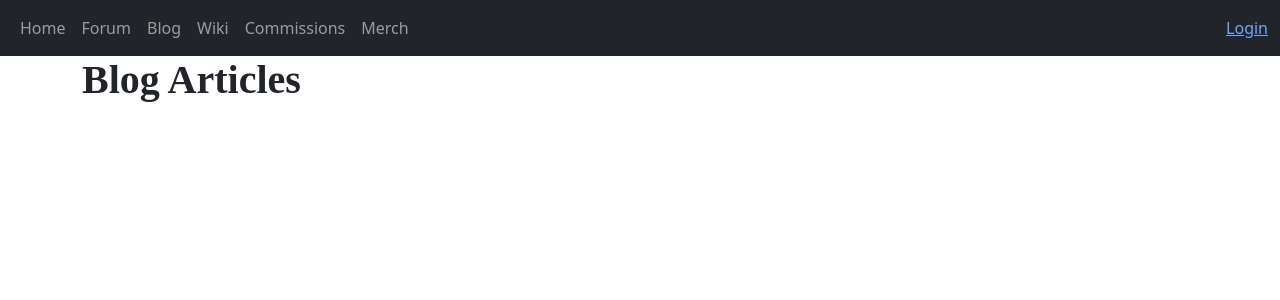
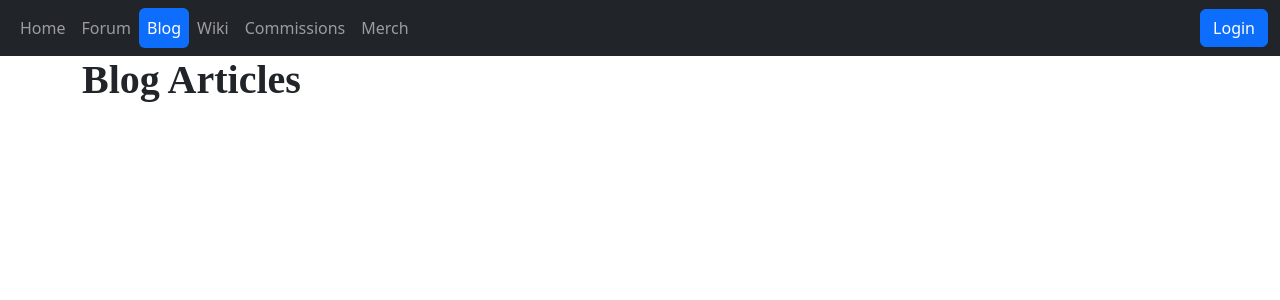
Before and after one commit to pris-matic/hobbysite-CD-3, a Django app: page /blog/articles/ in a window 1280 px wide. Shown: the top 300 px of the page. Run offline with Django 5.2, Linux system fonts and the light colour scheme; data that the repository does not hold is empty.

Commit message:
updated the base template and removed excess migration files

```diff
--- a/hobbysite/hobbysite/templates/hobbysite/base.html
+++ b/hobbysite/hobbysite/templates/hobbysite/base.html
@@ -10,47 +10,45 @@
 
     <nav class="navbar sticky-top navbar-expand bg-dark" data-bs-theme="dark">
         <div class="container-fluid">
-            <div>
             <ul class="navbar-nav">
+	    {% with request.resolver_match.app_name as app_name %}
                 <li class="nav-item">
-                        <a class="nav-link" href="{% url 'user_management:home' %}"> Home </a>
+			<a class="nav-link rounded {% if app_name == 'home' %}text-bg-primary active{% endif %}" href="{% url 'user_management:home' %}"> Home </a>
                 </li>
                 <li class="nav-item">
-                        <a class="nav-link" href="{% url 'forum:get_forum_categories' %}"> Forum </a>
+                    <a class="nav-link rounded {% if app_name == 'forum' %}text-bg-primary active{% endif %}" href="{% url 'forum:get_forum_categories' %}"> Forum </a>
                 </li>
                 <li class="nav-item">
-                        <a class="nav-link" href="{% url 'blog:blog_categories' %}"> Blog </a>
+                    <a class="nav-link rounded {% if app_name == 'blog' %}text-bg-primary active{% endif %}" href="{% url 'blog:blog_categories' %}"> Blog </a>
                 </li>
                 <li class="nav-item">
-                        <a class="nav-link" href="{% url 'wiki:articles_list' %}"> Wiki </a>
+                    <a class="nav-link rounded {% if app_name == 'wiki' %}text-bg-primary active{% endif %}" href="{% url 'wiki:articles_list' %}"> Wiki </a>
                 </li>
                 <li class="nav-item">
-                        <a class="nav-link" href="{% url 'commissions:commissions_list' %}"> Commissions </a>
+                    <a class="nav-link rounded {% if app_name == 'commissions' %}text-bg-primary active{% endif %}" href="{% url 'commissions:commissions_list' %}"> Commissions </a>
                 </li>
                 <li class="nav-item">
-                        <a class="nav-link" href="{% url 'merchstore:product_list' %}"> Merch </a>
+                    <a class="nav-link rounded {% if app_name == 'merchstore' %}text-bg-primary active{% endif %}" href="{% url 'merchstore:product_list' %}"> Merch </a>
                 </li>
-
+            {% endwith %}
             </ul>
-            </div>
-            <div>
             <ul class="navbar-nav">
-					<li class="nav-item">
 	        {% if user.is_authenticated %}
                 <li class="nav-item">
                     <a class="nav-link" href="{% url 'user_management:update_profile' %}"> Profile </a>
                 </li>
+                <li class="nav-item">
 	    	<form method="post" action="{% url 'logout' %}">
 	            {% csrf_token %}
-						        {{ form.as_p }}
-						        <button class="nav-link" type="submit">Logout</button>
+	            {{ login_form.as_p }}
+                        <button class="btn btn-secondary" type="submit">Logout</button>
 	            </form>
 	        {% elif request.path != '/accounts/login/' %}
-						    <a href="{% url 'login' %}">Login</a>
+                <li class="nav-item">
+	    	<a class="btn btn-primary" href="{% url 'login' %}">Login</a>
+	        </li>
 	        {% endif %}
-					</li>
 	    </ul>
-			</div>
         </div>
     </nav>
     <main class="container-md">
--- a/hobbysite/merchstore/models.py
+++ b/hobbysite/merchstore/models.py
@@ -1,5 +1,4 @@
 from django.db import models
-from django.urls import reverse
 from user_management.models import Profile
 
 class ProductType(models.Model):
```
Also changed, not shown: hobbysite/wiki/migrations/0001_initial.py (deleted). Lines whose indentation alone changed are shown as unchanged.
